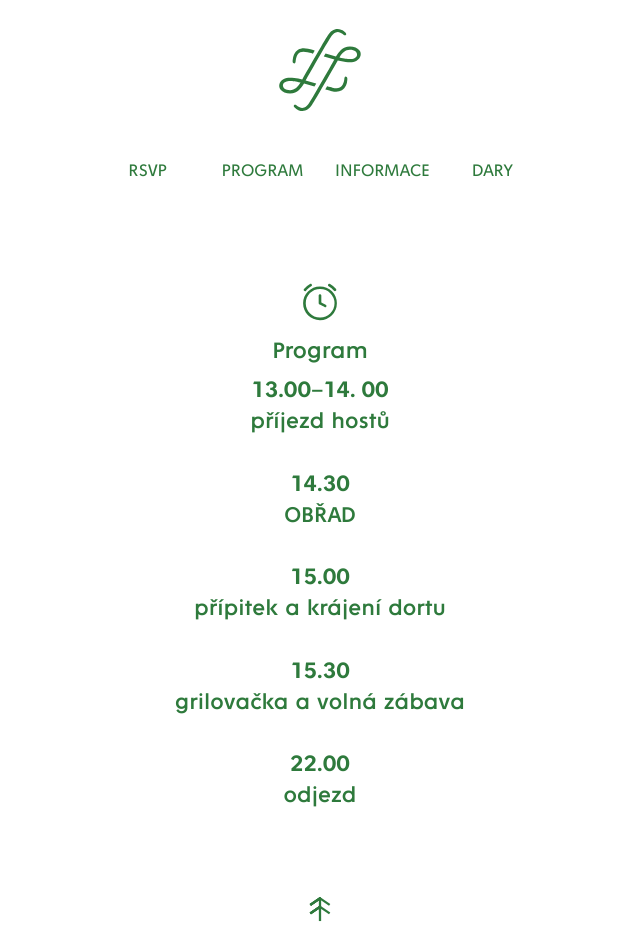
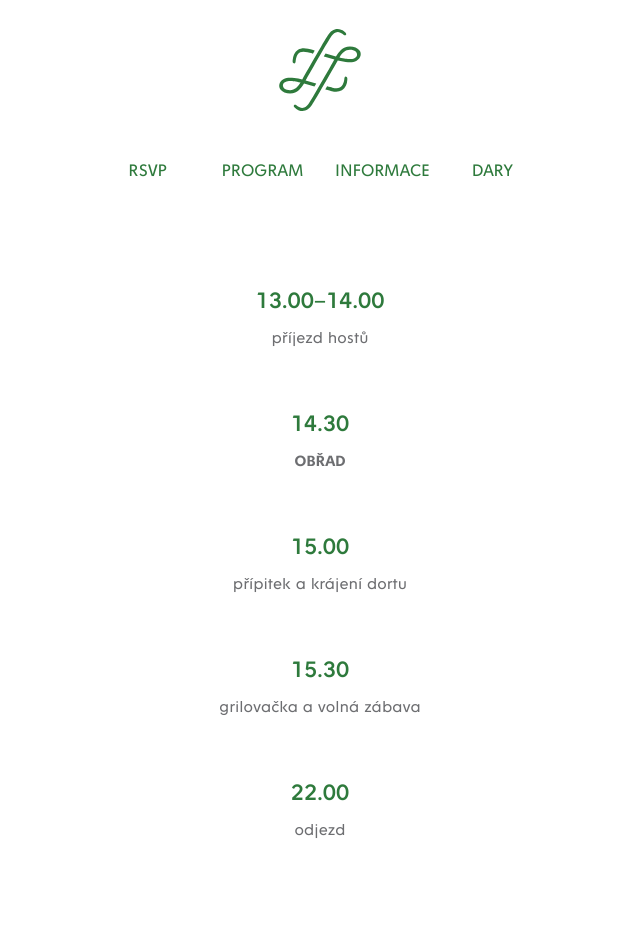
Before and after one commit to MioOgbeni/wedding-web, a React (Create React App) app: page /program in a window 1280 px wide. Shown: the top 952 px of the page, without its empty margins (320-960 px from the left). Built offline with nearby package versions, Linux system fonts and the light colour scheme; the HTML template or start-up script is replaced by a standard one.

Commit message:
chore: Update QR code size and display in Gifts component

```diff
--- a/src/components/Gifts.css
+++ b/src/components/Gifts.css
@@ -11,10 +11,11 @@
 }
 
 .details-qr {
-  width: 10%; /* Adjust size as needed */
+  width: 20vw; /* Adjust size as needed */
   height: auto;
   margin: 0 auto 10px;
   margin-top: 20px;
+  display: block;
 }
 
 @media (max-width: 768px) {
--- a/src/components/Gifts.js
+++ b/src/components/Gifts.js
@@ -26,7 +26,7 @@ function Gifts() {
         </p>
       </div>
       <div className="details-point">
-        <h2 className="details-title">Bankonvní spojení</h2>
+        <h2 className="details-title">Bankovní spojení</h2>
         <img src={bankQR} alt="Bankovní spojení" className="details-qr" />
       </div>
       <div className="details-point">
--- a/src/components/Global.css
+++ b/src/components/Global.css
@@ -43,3 +43,18 @@
   font-weight: 300;
   margin-bottom: 1.3em;
 }
+
+.buttons {
+  padding: 10px 20px;
+  margin: 10px;
+  border: none;
+  border-radius: 5px;
+  background-color: #2e7a3c;
+  color: white;
+  cursor: pointer;
+  width: 180px;
+}
+
+.buttons:hover {
+  background-color: #155320;
+}
--- a/src/components/LnPaymentQrCode.js
+++ b/src/components/LnPaymentQrCode.js
@@ -12,12 +12,11 @@ const LnPaymentQrCode = () => {
     setError(null);
 
     try {
-      const amount = 1000; // Amount in millisatoshis (1 satoshi = 1000 millisatoshis)
-      const address = 'tomnov@bitlifi.com'; // Replace with your LNURL address
-      const lnurl = `https://lnurlpay.com/${address}/${amount}`;
+      const response = await axios.post('https://lnurl.novak.my/convert', {
+        input: 'tomnov@bitlifi.com',
+      });
 
-      const response = await axios.get(lnurl);
-      setLnInvoice(response.data.pr);
+      setLnInvoice(response.data.bolt11Invoice);
     } catch (err) {
       setError(err.message);
     } finally {
@@ -27,12 +26,12 @@ const LnPaymentQrCode = () => {
 
   return (
     <div>
-      <button onClick={generateLnInvoice} disabled={loading}>
-        {loading ? 'Generating...' : 'Generate Invoice'}
+      <button className={'buttons'} onClick={generateLnInvoice} disabled={loading}>
+        {loading ? 'Generuji LN fakturu...' : 'Vygenerovat LN fakturu'}
       </button>
-      {error && <p>Error: {error}</p>}
-      {lnInvoice && <p>{lnInvoice}</p>}
-      {lnInvoice && <QRCode value={lnInvoice} className='details-qr'/>}
+      <p className="details-description">*Každá LN faktura je splatná pouze jednou.<br/>Částku zadáte až ve své peněžence.</p>
+      {error && <p className="details-description">Error: {error}</p>}
+      {lnInvoice && <QRCode renderAs={'svg'} level={'Q'} includeMargin={true} value={lnInvoice} className='details-qr'/>}
     </div>
   );
 };
--- a/src/components/Program.css
+++ /dev/null
@@ -1,43 +0,0 @@
-.program-details-header {
-  font-size: 36px;
-  font-weight: normal;
-  color: #2e7a3c; /* Adjust the color to match the style */
-  margin-bottom: 100px;
-}
-
-.program-details-point {
-  margin-bottom: 80px;
-}
-
-.program-details-icon {
-  width: 70px; /* Adjust size as needed */
-  height: auto;
-  display: block;
-  margin: 0 auto 20px;
-}
-
-.program-details-icon-small {
-  width: 30px; /* Adjust size as needed */
-  height: auto;
-  display: block;
-  margin: 0 auto 10px;
-}
-
-.program-details-title {
-  font-size: 24px;
-  font-weight: normal;
-  color: #2e7a3c; /* Adjust the color to match the style */
-  margin: 0px;
-  margin-top: 10px;
-  font-weight: 600;
-}
-
-.program-details-description {
-  font-size: 23px;
-  color: #2e7a3c;
-  max-width: 600px;
-  margin: 0 auto;
-  line-height: 1.5;
-  font-weight: 400;
-  margin-bottom: 30px;
-}
--- a/src/components/Program.js
+++ b/src/components/Program.js
@@ -1,37 +1,37 @@
 import React from 'react';
-import './Program.css'; // If you have specific styles for this page
-import timeIcon from '../assets/images/time.svg';
-import treeIcon from '../assets/images/tree-green.svg';
 
 function Program() {
   return (
     <div className="details-container">
-      <div className="program-details-point">
-        <img src={timeIcon} alt="Program ikona" className="details-icon" />
-        <h2 className="details-title">Program</h2>
-        <h2 className="program-details-title">13.00–14. 00</h2>
-        <p className="program-details-description">
+      <div className="details-point">
+        <h2 className="details-title">13.00–14.00</h2>
+        <p className="details-description">
            příjezd hostů
         </p>
-        <h2 className="program-details-title">14.30</h2>
-        <p className="program-details-description">
-          OBŘAD
+      </div>
+      <div className="details-point">
+        <h2 className="details-title">14.30</h2>
+        <p className="details-description">
+          <b>OBŘAD</b>
         </p>
-        <h2 className="program-details-title">15.00</h2>
-        <p className="program-details-description">
+      </div>
+      <div className="details-point">
+        <h2 className="details-title">15.00</h2>
+        <p className="details-description">
           přípitek a krájení dortu
         </p>
-        <h2 className="program-details-title">15.30</h2>
-        <p className="program-details-description">
+      </div>
+      <div className="details-point">
+        <h2 className="details-title">15.30</h2>
+        <p className="details-description">
           grilovačka a volná zábava
         </p>
-        <h2 className="program-details-title">22.00</h2>
-        <p className="program-details-description">
+      </div>
+      <div className="details-point">
+        <h2 className="details-title">22.00</h2>
+        <p className="details-description">
           odjezd
         </p>
-      </div>
-      <div className="program-details-point">
-        <img src={treeIcon} alt="Stromeček ikona" className="program-details-icon-small" />
       </div>
     </div>
   );
```
